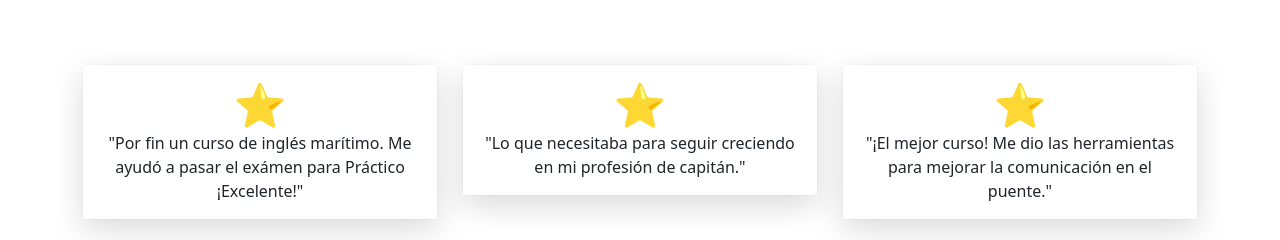
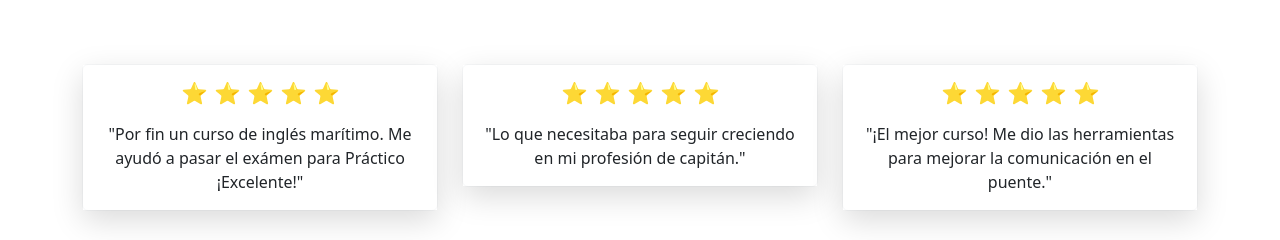
Before and after one commit to WEBernal/WEBMaritime, a plain HTML site: page index.html in a window 1280 px wide. Shown: the part 560-800 px from the top of the page. Drawn offline with nearby package versions, Linux system fonts and the light colour scheme.

Commit message:
5 estrellas y mas espacio en Modalidad

```diff
--- a/index.html
+++ b/index.html
@@ -164,8 +164,13 @@
                 <div class="col">
                     <div class="card border-light mb-3">
                         <div class="card-body">
-                            <img src="assets/star2.svg" width="50px" height="50px" class="card-img-top"
-                                alt="testimonios">
+                            <div class="d-flex justify-content-center mb-3">
+                                <img src="assets/star2.svg" width="25px" height="25px" class="mx-1" alt="testimonios">
+                                <img src="assets/star2.svg" width="25px" height="25px" class="mx-1" alt="testimonios">
+                                <img src="assets/star2.svg" width="25px" height="25px" class="mx-1" alt="testimonios">
+                                <img src="assets/star2.svg" width="25px" height="25px" class="mx-1" alt="testimonios">
+                                <img src="assets/star2.svg" width="25px" height="25px" class="mx-1" alt="testimonios">
+                            </div>
                             <p class="card-text text-center">"Por fin un curso de inglés marítimo. Me ayudó a pasar el
                                 exámen para
                                 Práctico ¡Excelente!"</p>
@@ -175,21 +180,29 @@
                 <div class="col">
                     <div class="card border-light mb-3">
                         <div class="card-body">
-                            <img src="assets/star2.svg" width="50px" height="50px" class="card-img-top"
-                                alt="testimonios">
+                            <div class="d-flex justify-content-center mb-3">
+                                <img src="assets/star2.svg" width="25px" height="25px" class="mx-1" alt="testimonios">
+                                <img src="assets/star2.svg" width="25px" height="25px" class="mx-1" alt="testimonios">
+                                <img src="assets/star2.svg" width="25px" height="25px" class="mx-1" alt="testimonios">
+                                <img src="assets/star2.svg" width="25px" height="25px" class="mx-1" alt="testimonios">
+                                <img src="assets/star2.svg" width="25px" height="25px" class="mx-1" alt="testimonios">
+                            </div>
                             <p class="card-text text-center">"Lo que necesitaba para seguir creciendo en mi profesión de
                                 capitán."
                             </p>
-
                         </div>
-
                     </div>
                 </div>
                 <div class="col">
                     <div class="card border-light mb-3">
                         <div class="card-body">
-                            <img src="assets/star2.svg" width="50px" height="50px" class="card-img-top"
-                                alt="testimonios">
+                            <div class="d-flex justify-content-center mb-3">
+                                <img src="assets/star2.svg" width="25px" height="25px" class="mx-1" alt="testimonios">
+                                <img src="assets/star2.svg" width="25px" height="25px" class="mx-1" alt="testimonios">
+                                <img src="assets/star2.svg" width="25px" height="25px" class="mx-1" alt="testimonios">
+                                <img src="assets/star2.svg" width="25px" height="25px" class="mx-1" alt="testimonios">
+                                <img src="assets/star2.svg" width="25px" height="25px" class="mx-1" alt="testimonios">
+                            </div>
                             <p class="card-text text-center">"¡El mejor curso! Me dio las herramientas para mejorar la
                                 comunicación en el puente."</p>
                         </div>
@@ -270,7 +283,7 @@
     </section>
 
     <!-- Section: Modalidad -->
-    <section id="modalidad">
+    <section id="modalidad" class="bg-light py-5">
         <div class="container text-center">
             <div class="row justify-content-evenly">
                 <h3 class="display-6">Modalidad</h3>
```
